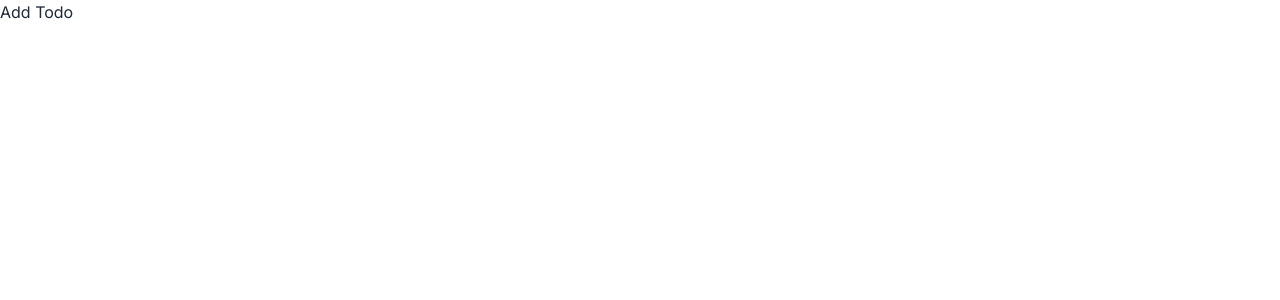
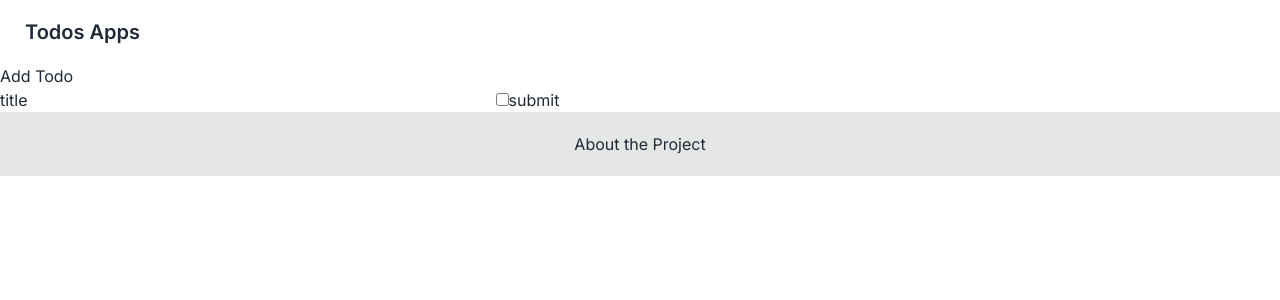
Before and after one commit to rajahwu/django_todo_react, a Next.js app in the folder client/frontend/: page /todos/new in a window 1280 px wide. Shown: the top 300 px of the page. Built offline with nearby package versions, Linux system fonts and the light colour scheme.

Commit message:
add create form

```diff
--- a/client/frontend/next.config.js
+++ b/client/frontend/next.config.js
@@ -1,4 +1,8 @@
 /** @type {import('next').NextConfig} */
-const nextConfig = {}
+const nextConfig = {
+    experimental: {
+        serverActions: true,
+    }
+}
 
 module.exports = nextConfig
--- /dev/null
+++ b/client/frontend/src/app/todos/layout.tsx
@@ -0,0 +1,22 @@
+import Link from "next/link";
+import React from "react";
+
+export default function TodosLayout({
+  children,
+}: {
+  children: React.ReactNode;
+}) {
+  return (
+    <div>
+      <header className="navbar bg-base-100">
+        <Link href="/todos" className="btn btn-ghost normal-case text-xl">Todos Apps</Link>
+      </header>
+      <div className="container">
+      {children}
+      </div>
+      <footer className="navbar bg-base-300">
+        <Link className="mx-auto" href="#">About the Project</Link>
+      </footer>
+    </div>
+  );
+}
--- a/client/frontend/src/app/todos/new/page.tsx
+++ b/client/frontend/src/app/todos/new/page.tsx
@@ -1,5 +1,10 @@
+import TodoForm from "@/components/todo/forms"
+
 export default function Page() {
     return (
+        <>
         <h1>Add Todo</h1>
+        <TodoForm />
+        </>
     )
 }
--- a/client/frontend/src/components/todo/TodoList/index.tsx
+++ b/client/frontend/src/components/todo/TodoList/index.tsx
@@ -3,14 +3,14 @@ import TodoListItem from "../TodoListItem";
 
 export default function TodoList({ todos }: { todos: Todo[] }) {
   return (
-    <div className="overflow-x-auto">
+    <div className="overflow-x-auto card">
       <table className="table">
         <thead>
           <tr>
-            <th>id</th>
+            <th></th>
             <th>title</th>
             <th>description</th>
-            <th>is complete</th>
+            <th></th>
           </tr>
         </thead>
         <tbody>
--- a/client/frontend/src/components/todo/TodoListItem/index.tsx
+++ b/client/frontend/src/components/todo/TodoListItem/index.tsx
@@ -5,7 +5,7 @@ import DeleteTodoButton from "../buttons/DeleteTodoButton"
 
 export function TodoListItemButtonContainer() {
     return (
-        <div>
+        <div className="btn-group">
             <EditTodoButton />
             <DeleteTodoButton />
         </div>
--- a/client/frontend/src/components/todo/buttons/AddTodoButton/index.tsx
+++ b/client/frontend/src/components/todo/buttons/AddTodoButton/index.tsx
@@ -6,7 +6,7 @@ export function AddTodoButton() {
     const router = useRouter()
     return (
         <div>
-            <button onClick={() => {router.push('/todos/new')}} className="btn btn-primary">New</button>
+            <button onClick={() => {router.push('/todos/new')}} className="btn btn-success relative z-30 inline-flex items-center justify-center w-auto px-8 py-3 overflow-hidden font-bold text-gray-500 transition-all duration-500 border border-gray-200 rounded-md cursor-pointer group ease bg-gradient-to-b from-white to-gray-50 hover:from-gray-50 hover:to-white active:to-white">+ add todo</button>
         </div>
     )
 }
--- a/client/frontend/src/components/todo/buttons/DeleteTodoButton/index.tsx
+++ b/client/frontend/src/components/todo/buttons/DeleteTodoButton/index.tsx
@@ -7,7 +7,7 @@ export default function DeleteTodoButton() {
 
     return (
         <div>
-            <button onClick={() => {router.push('/todos/delete')}} className="btn btn-error">Delete</button>
+            <button onClick={() => {router.push('/todos/delete')}} className="btn btn-error relative z-30 inline-flex items-center justify-center w-auto px-8 py-3 overflow-hidden font-bold text-gray-500 transition-all duration-500 border border-gray-200 rounded-md cursor-pointer group ease bg-gradient-to-b from-white to-gray-50 hover:from-gray-50 hover:to-white active:to-white">Delete</button>
         </div>
     )
 }
--- a/client/frontend/src/components/todo/buttons/EditTodoButton/index.tsx
+++ b/client/frontend/src/components/todo/buttons/EditTodoButton/index.tsx
@@ -6,7 +6,7 @@ export default function EditTodoButton() {
     const router = useRouter()
     return (
         <div>
-            <button onClick={() => {router.push('/todos/edit')}} className="btn btn-info">Edit</button>
+            <button onClick={() => {router.push('/todos/edit')}} className="btn btn-info relative z-30 inline-flex items-center justify-center w-auto px-8 py-3 overflow-hidden font-bold text-gray-500 transition-all duration-500 border border-gray-200 rounded-md cursor-pointer group ease bg-gradient-to-b from-white to-gray-50 hover:from-gray-50 hover:to-white active:to-white">Edit</button>
         </div>
     )
 }
--- /dev/null
+++ b/client/frontend/src/components/todo/forms/index.tsx
@@ -0,0 +1,17 @@
+export default function TodoForm() {
+  async function create(formData: FormData) {
+    "use server";
+    const payload = JSON.stringify(formData);
+    console.log(payload);
+  }
+  return (
+    <form action={create}>
+      <label htmlFor="title">title</label>
+      <input id="todo-title" name="title" type="text" />
+      <label htmlFor="description"></label>
+      <input id="todo-description" type="text" name="description" />
+      <input type="checkbox" />
+      <input type="submit" value="submit" />
+    </form>
+  );
+}
```
